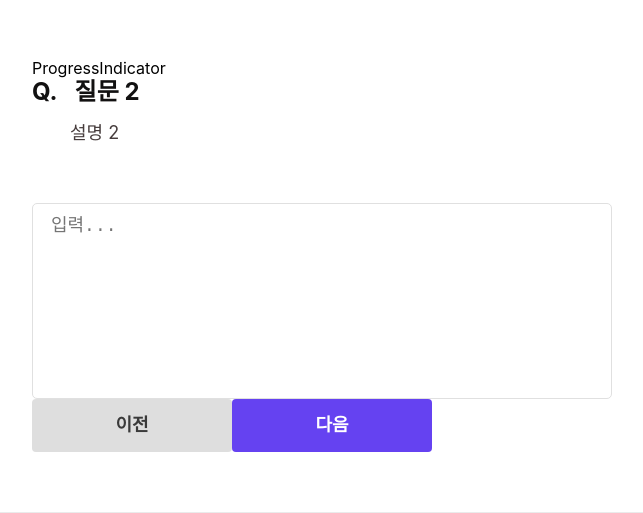
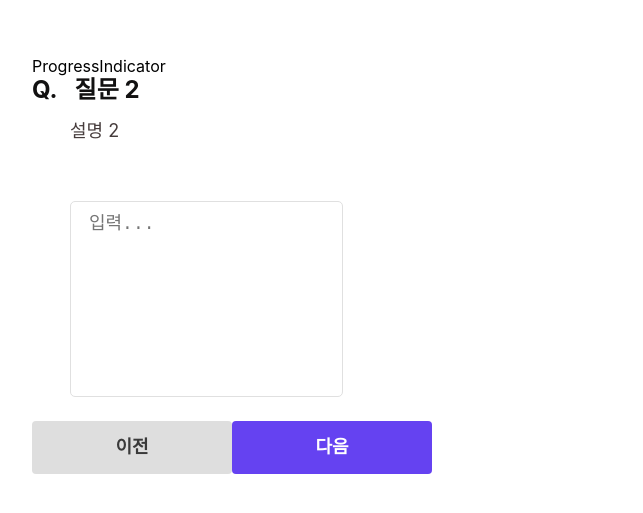
Before and after one commit to GCgang/survey-pie, a React (Create React App) app: page /survey/1/1 in a window 1280 px wide. Shown: the part 145-658 px from the top of the page, without its empty margins (318-961 px from the left). Built offline with nearby package versions, Linux system fonts and the light colour scheme.

Commit message:
Feat: CSS-Body

```diff
--- a/src/components/Body/index.js
+++ b/src/components/Body/index.js
@@ -1,6 +1,7 @@
 import TextInput from '../TextInput';
 import SelectInput from '../SelectInput';
 import TextAreaInput from '../TextAreaInput';
+import styled from 'styled-components';
 
 export default function Body({ type, answer, setAnswers, options }) {
   let InputComponent = null;
@@ -12,12 +13,17 @@ export default function Body({ type, answer, setAnswers, options }) {
     InputComponent = TextAreaInput;
   }
   return (
-    <>
+    <BodyWrapper>
       <InputComponent
         answer={answer}
         setAnswers={setAnswers}
         options={options}
       />
-    </>
+    </BodyWrapper>
   );
 }
+
+const BodyWrapper = styled.div`
+  margin: 0 38px;
+  flex: 1;
+`;
```
